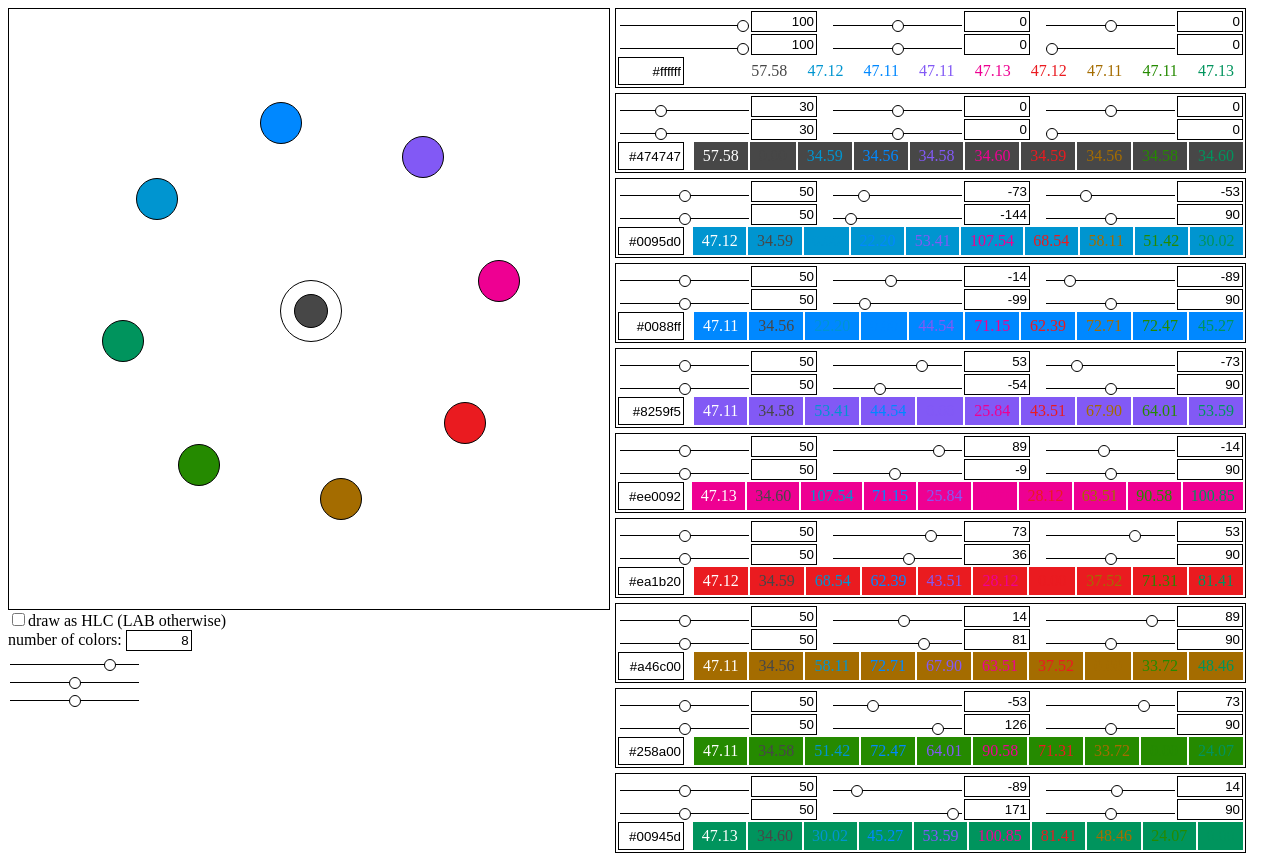
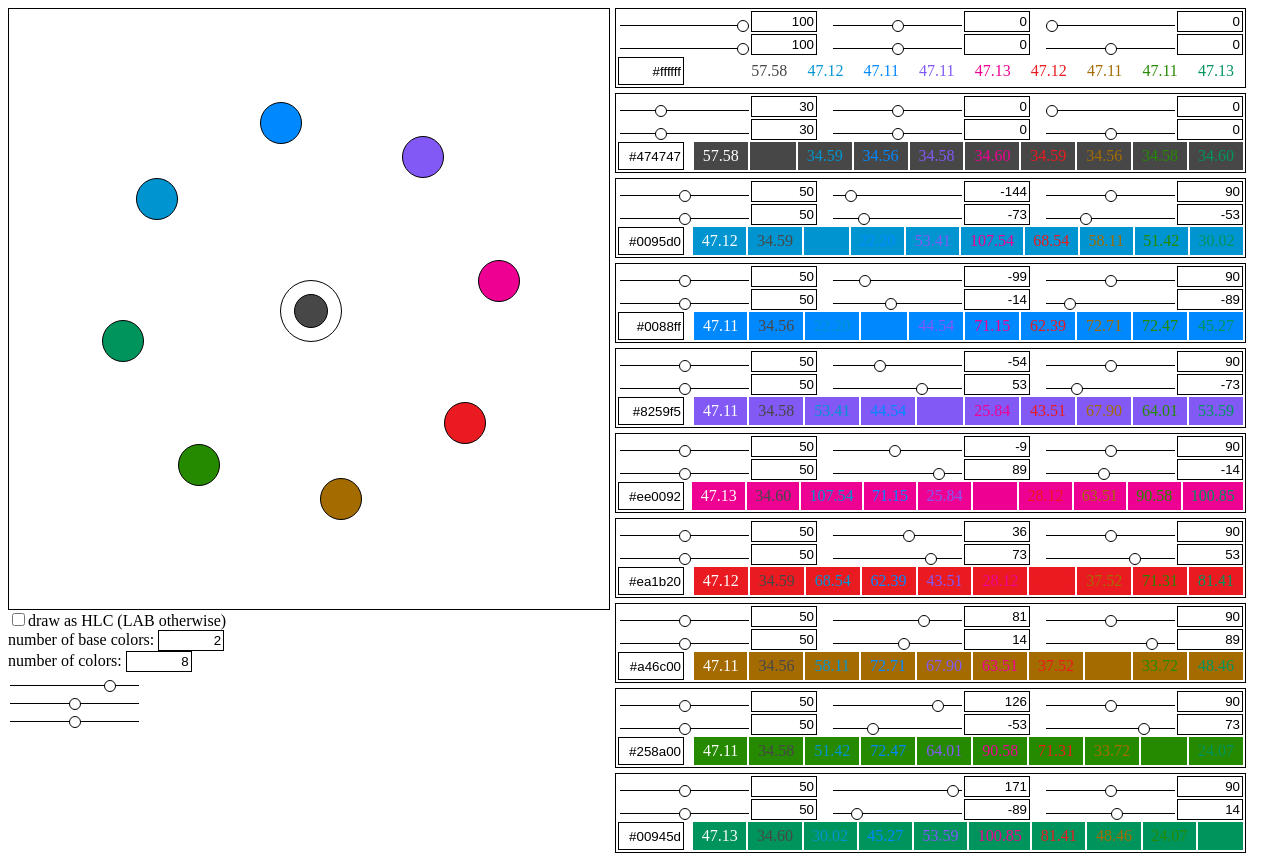
Before and after one commit to thobl/LCh-Lab-color-palette, a React (Create React App) app: page / in a window 1280 px wide. Built offline with nearby package versions, Linux system fonts and the light colour scheme.

Commit message:
base colors

```diff
--- a/src/ColorInput.tsx
+++ b/src/ColorInput.tsx
@@ -63,6 +63,16 @@ export default class ColorInput extends React.Component<ColorInputProps> {
     return (
       <div className='ColorInput'>
         <div className='ColorInputControls'>
+          {input('L', 'sld', 0, 100, identity, identity)}
+          {input('L', 'txt', 0, 100, identity, identity)}
+          <span className='Spacer'> </span>
+          {input('H', 'sld', -180, 180, identity, identity)}
+          {input('H', 'txt', -180, 180, identity, identity)}
+          <span className='Spacer'> </span>
+          {input('C', 'sld', 0, 180, identity, identity)}
+          {input('C', 'txt', 0, 180, identity, identity)}
+        </div>
+        <div className='ColorInputControls'>
           {input('L', 'sld', 0, 100, HLC_to_LAB, LAB_to_HLC)}
           {input('L', 'txt', 0, 100, HLC_to_LAB, LAB_to_HLC)}
           <span className='Spacer'> </span>
@@ -72,16 +82,6 @@ export default class ColorInput extends React.Component<ColorInputProps> {
           {input('b', 'sld', -128, 127, HLC_to_LAB, LAB_to_HLC)}
           {input('b', 'txt', -128, 127, HLC_to_LAB, LAB_to_HLC)}
         </div>
-        <div className='ColorInputControls'>
-          {input('L', 'sld', 0, 100, identity, identity)}
-          {input('L', 'txt', 0, 100, identity, identity)}
-          <span className='Spacer'> </span>
-          {input('H', 'sld', -180, 180, identity, identity)}
-          {input('H', 'txt', -180, 180, identity, identity)}
-          <span className='Spacer'> </span>
-          {input('C', 'sld', 0, 180, identity, identity)}
-          {input('C', 'txt', 0, 180, identity, identity)}
-        </div>
         <div className='ColorInputPreviewRow' >
           <input className='ParamInput' value={HLC_to_Hex(color)} onChange={onChangeHex} />
           {preview_boxes}
--- a/src/Palette.tsx
+++ b/src/Palette.tsx
@@ -64,6 +64,7 @@ class Palette extends React.Component<PaletteProps, PaletteState> {
 
   componentDidUpdate(prevProps: PaletteProps, prevState: PaletteState) {
     if (prevState.n !== this.state.n
+      || prevState.n_base !== this.state.n_base
       || prevState.offset !== this.state.offset
       || prevState.L !== this.state.L
       || prevState.C !== this.state.C) {
@@ -72,7 +73,12 @@ class Palette extends React.Component<PaletteProps, PaletteState> {
   }
 
   private initializeColors() {
-    let colors: Array<ColorHLC> = [{ H: 0, L: 100, C: 0 }, { H: 0, L: 30, C: 0 }];
+    let colors: Array<ColorHLC> = [];
+    const n_base = this.state.n_base;
+    for (let i = n_base; i > 0; i--) {
+      colors.push({
+        H: 0, L: 30 + (i - 1) * 70 / (n_base - 1), C: 0})
+    }
     const n: number = this.state.n;
     for (let i = 0; i < n; i++) {
       colors.push({
@@ -110,6 +116,10 @@ class Palette extends React.Component<PaletteProps, PaletteState> {
             onChange={(e) => this.setState({ ['drawHLC']: e.target.checked })} />
           <label htmlFor='drawHLC'>draw as HLC (LAB otherwise)</label>
           <div>
+            number of base colors: <input className='ParamInput' value={this.state.n_base}
+              onChange={(e) => this.setState({ ['n_base']: parseInt(e.target.value) })} />
+          </div>
+          <div>
             number of colors: <input className='ParamInput' value={this.state.n}
               onChange={(e) => this.setState({ ['n']: parseInt(e.target.value) })} />
           </div>
```
